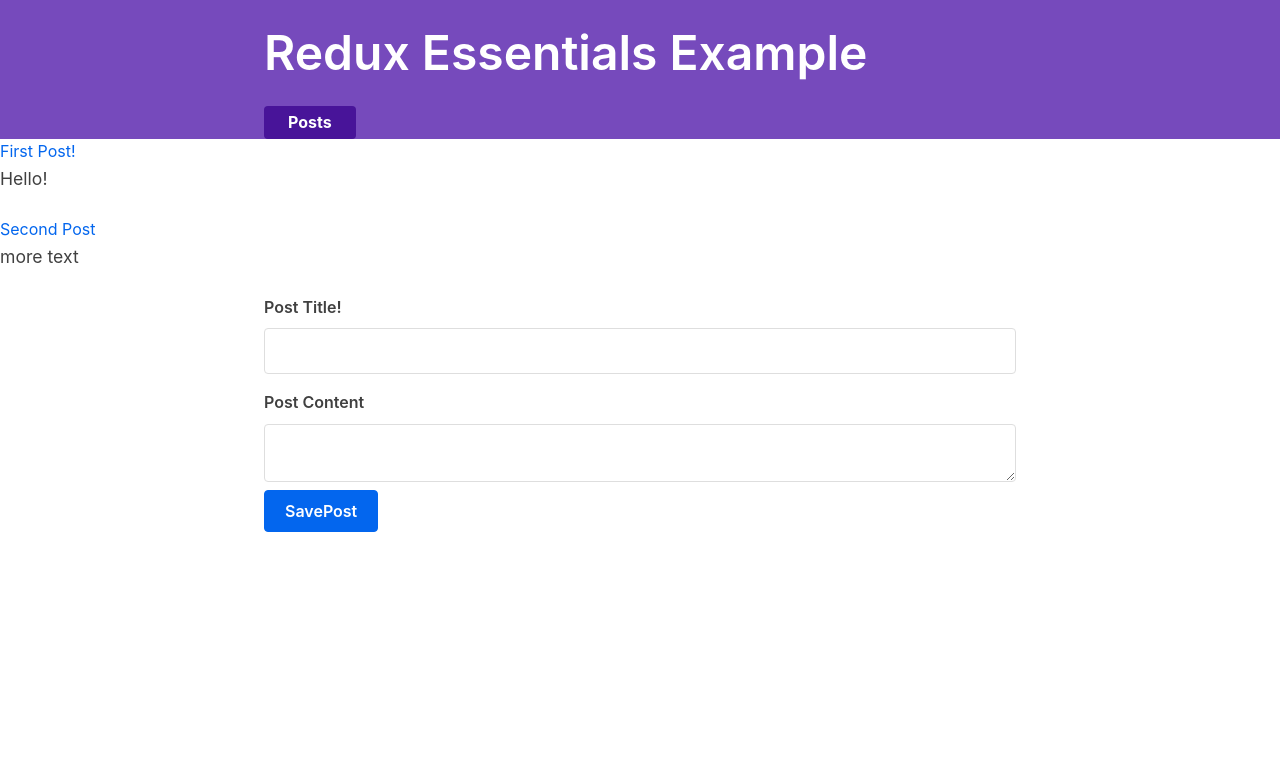
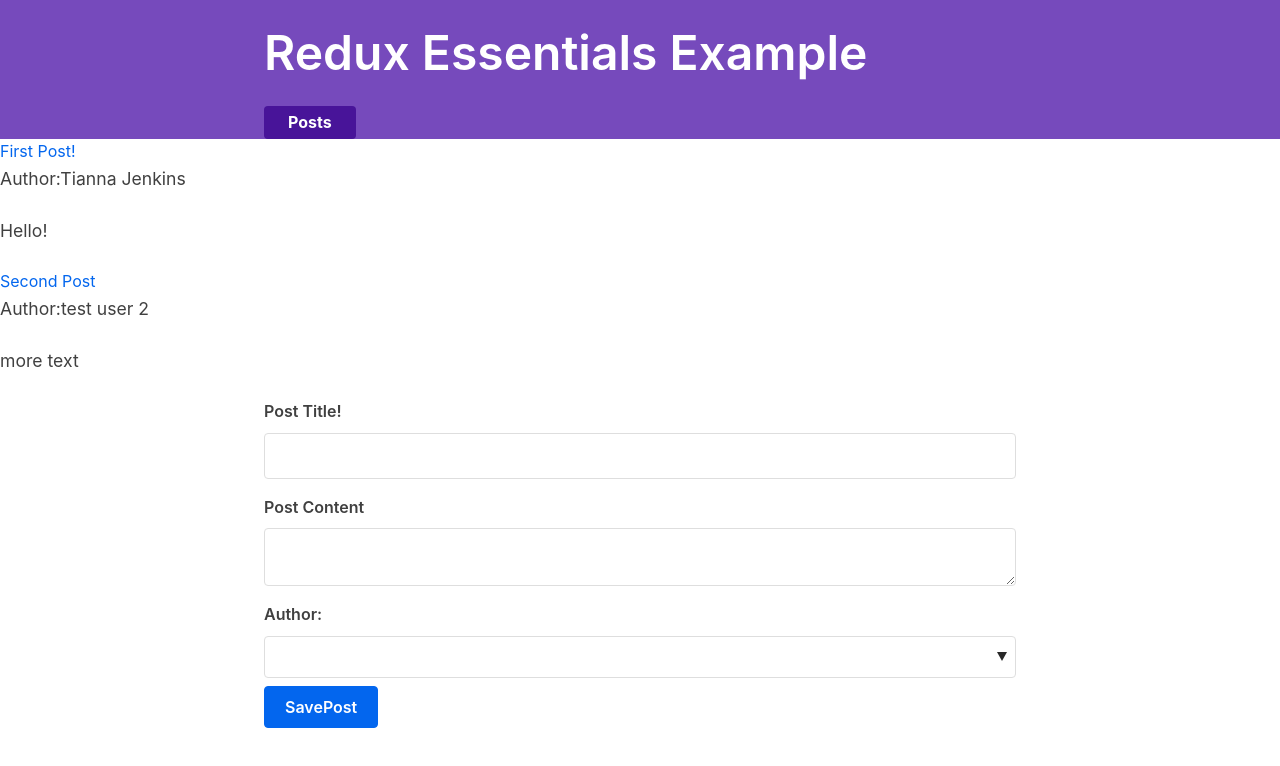
Before and after one commit to eviry-ishikawa/redux-toolkit-tutorial, a React (Create React App) app: page / in a window 1280 px wide. Shown: the top 766 px of the page. Built offline with nearby package versions, Linux system fonts and the light colour scheme; what miragejs, txtgen would draw is missing.

Commit message:
add author post

```diff
--- a/src/features/posts/AddPostForm.js
+++ b/src/features/posts/AddPostForm.js
@@ -1,5 +1,5 @@
 import React, { useState } from 'react'
-import { useDispatch } from 'react-redux'
+import { useDispatch, useSelector } from 'react-redux'
 import { postAdded } from './postsSlice'
 import { nanoid } from '@reduxjs/toolkit'
 
@@ -7,19 +7,33 @@ import { nanoid } from '@reduxjs/toolkit'
 export  function AddPostForm() {
   const [title, setTitle] = useState("")
   const [content, setContent] = useState("")
+  const [userId, setUserId] = useState("")
 
   const dispatch = useDispatch()
 
+  const users = useSelector(state => state.users)
+
   const onTitleChanged = e => setTitle(e.target.value)
   const onContentChanged = e => setContent(e.target.value)
+  const onAuthorChanged = e => setUserId(e.target.value)
 
   const onSavePostClicked = () => {
     if(title && content) {
-      dispatch(postAdded(title,content))
+      dispatch(postAdded(title,content, userId))
     }
     setTitle("")
     setContent("")
   }
+
+  const canSave = () => {
+    return Boolean(title) && Boolean(content) && Boolean(userId)
+  }
+
+  const usersOptions = users.map(user => (
+    <option key={user.id} value={user.id}>
+      {user.name}
+    </option>
+  ))
 
   return (
     <div>
@@ -40,7 +54,12 @@ export  function AddPostForm() {
             value={content}
             onChange={onContentChanged}
           />
-          <button type="button" onClick={onSavePostClicked}>SavePost</button>
+          <label>Author:</label>
+          <select value={userId} onChange={onAuthorChanged}>
+            <option value=""></option>
+            {usersOptions}
+          </select>
+          <button type="button" onClick={onSavePostClicked} disabled={!canSave}>SavePost</button>
         </form>
       </section>
     </div>
--- /dev/null
+++ b/src/features/posts/PostAuthor.js
@@ -0,0 +1,11 @@
+import React from "react"
+import { useSelector } from "react-redux"
+
+export const PostAuthor = ({ userId }) => {
+  const author = useSelector(state => state.users.find((user) => user.id === userId))
+
+  return (
+  <span>
+    { author ? author.name : "Unknown Error"}
+  </span>)
+}
--- a/src/features/posts/PostList.js
+++ b/src/features/posts/PostList.js
@@ -1,6 +1,7 @@
 import React from "react"
 import { useSelector } from "react-redux"
 import { Link } from "react-router-dom"
+import { PostAuthor } from "./PostAuthor"
 
 export const PostList = () => {
   const posts = useSelector(state => state.posts)
@@ -10,6 +11,9 @@ export const PostList = () => {
       {posts.map((post) =>
         <article key={post.id}>
           <Link to={`/posts/${post.id}`}>{post.title}</Link>
+          <p>
+            Author:<PostAuthor userId={post.user}/>
+          </p>
           <p>{post.content.substring(0,100)}</p>
         </article>
       )}
--- a/src/features/posts/SinglePostPage.js
+++ b/src/features/posts/SinglePostPage.js
@@ -1,6 +1,7 @@
 import React from "react"
 import { useSelector } from "react-redux"
 import { Link, useParams } from "react-router-dom"
+import { PostAuthor } from "./PostAuthor"
 
 export const SinglePostPage = () => {
   const { id: postId } = useParams()
@@ -22,6 +23,7 @@ export const SinglePostPage = () => {
       <article>
       <h2>{post.title}</h2>
       <p>{post.content}</p>
+      <PostAuthor userId={post.user}/>
       </article>
       <Link to={`/editPost/${postId}`}>Edit Post</Link>
     </section>
--- a/src/features/posts/postsSlice.js
+++ b/src/features/posts/postsSlice.js
@@ -1,8 +1,8 @@
 import { createSlice, nanoid } from "@reduxjs/toolkit"
 
 const initialState = [
-  { id: "1", title: "First Post!", content: "Hello!" },
-  { id:"2", title: "Second Post", content:"more text" }
+  { id: "1", title: "First Post!", content: "Hello!", user:"0" },
+  { id: "2", title: "Second Post", content:"more text", user:"1" }
 ]
 
 const postsSlice = createSlice({
@@ -13,12 +13,13 @@ const postsSlice = createSlice({
       reducer(state, action) {
         state.push(action.payload)
       },
-      prepare(title, content){
+      prepare(title, content, userId){
         return {
           payload: {
             id: nanoid(),
             title,
-            content
+            content,
+            user: userId,
           }
         }
       }
```
